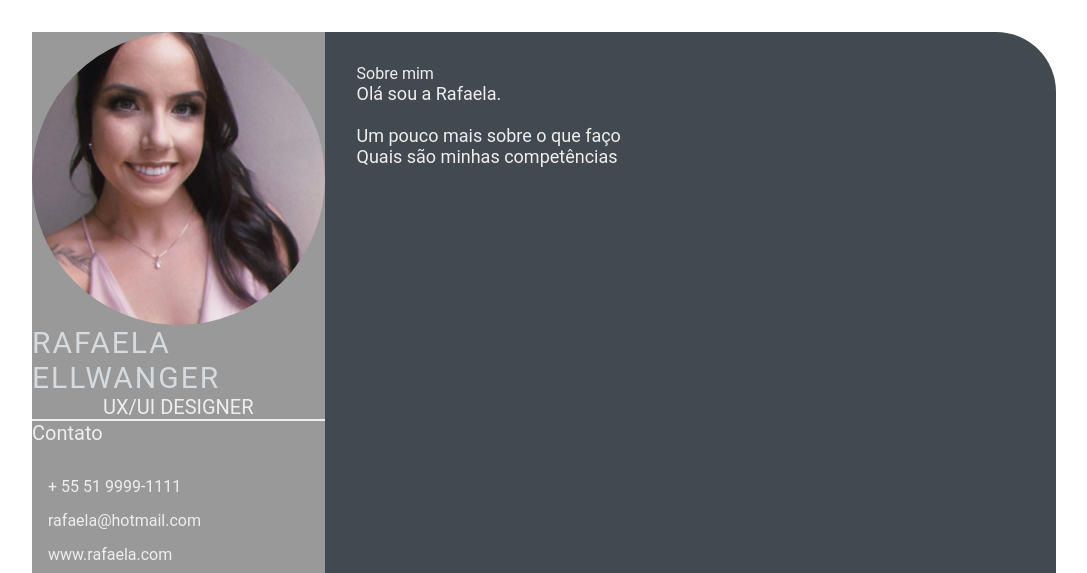
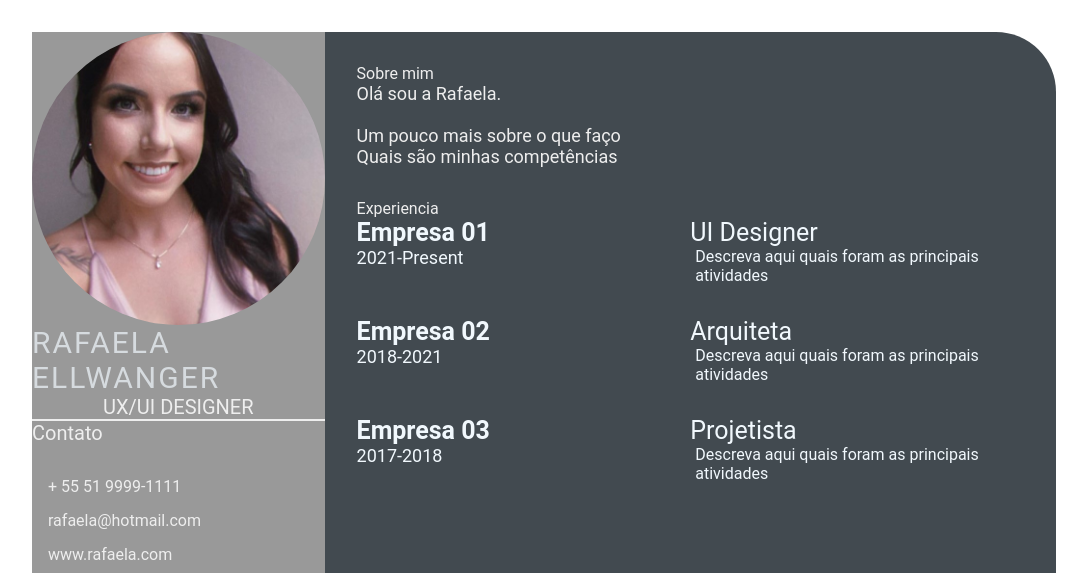
Before and after one commit to Rafaelawngr/rafaelawngr.github.io, a plain HTML site: page index.html in a window 1280 px wide. Shown: the top 573 px of the page, without its empty margins (96-1183 px from the left). Drawn offline with Linux system fonts and the light colour scheme.

Commit message:
feature add job details (#3)

```diff
--- a/index.html
+++ b/index.html
@@ -46,8 +46,50 @@
                             <br> Quais são minhas competências
                         </p>
                     </section>
+                    <!-- fim sobre mim -->
+
+                <!-- experiencia -->
+                <section class="experience gap">
+                    <div class="right-title">Experiencia</div>
+                    <div class="experience-contents">
+                        <div class="exp-left">
+                            <p class="exp-company-name">Empresa 01</p>
+                            <p class="exp-time-period">2021-Present</p>
+                        </div>
+                        <div class="exp-right">
+                            <p class="exp-position">UI Designer</p>
+                            <p class="exp-desc">
+                                Descreva aqui quais foram as principais atividades
+                            </p>
+                        </div>
+                    </div>
+                    <div class="experience-contents">
+                        <div class="exp-left">
+                            <p class="exp-company-name">Empresa 02</p>
+                            <p class="exp-time-period">2018-2021</p>
+                        </div>
+                        <div class="exp-right">
+                            <p class="exp-position">Arquiteta</p>
+                            <p class="exp-desc">
+                                Descreva aqui quais foram as principais atividades
+                            </p>
+                        </div>
+                    </div>
+                    <div class="experience-contents">
+                        <div class="exp-left">
+                            <p class="exp-company-name">Empresa 03</p>
+                            <p class="exp-time-period">2017-2018</p>
+                        </div>
+                        <div class="exp-right">
+                            <p class="exp-position">Projetista</p>
+                            <p class="exp-desc">
+                                Descreva aqui quais foram as principais atividades
+                            </p>
+                        </div>
+                    </div>
+                </section>
+                <!-- fim experiencia -->
                 </div>
-            </section>
         </section>
     </main>
 </body>
--- a/style.css
+++ b/style.css
@@ -101,3 +101,38 @@
     font-size: 18px;
     color: #eeeeee;
 }
+
+.experience-contents,
+.education-contents,
+.awards-contents {
+    display: grid;
+    grid-template-columns: repeat(2, 1fr);
+    padding-bottom: 2rem;
+    color: #F1F8FD;
+}
+
+.exp-company-name,
+.education-school-name,
+.awards-company-name {
+    font-size: 25px;
+    font-weight: bold;
+}
+
+.exp-time-period,
+.educationp-time-period,
+.awards-time-period {
+    font-size: 18px;
+}
+
+.exp-position,
+.education-subject,
+.awards-name {
+    font-size: 25px;
+}
+
+.exp-desc,
+.education-desc,
+.awards-desc {
+    font-size: 16px;
+    padding-left: 5px;
+}
```
